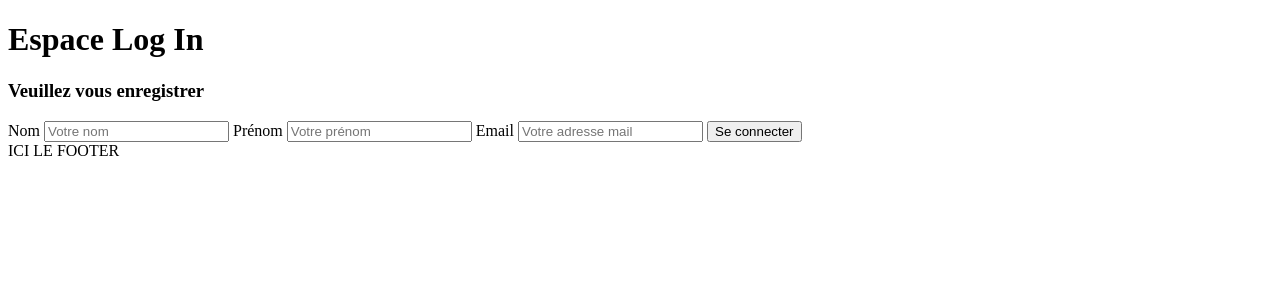
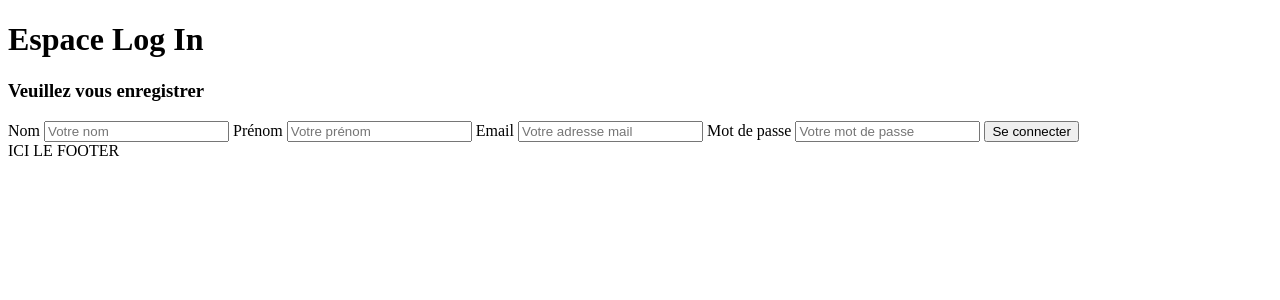
Before and after one commit to PaulMinguet/Site_Quizz, a PHP site: page /login.php in a window 1280 px wide. Shown: the part 70-370 px from the top of the page. Run offline with PHP 8.4, Linux system fonts and the light colour scheme; some libraries are stand-ins or nearby versions.

Commit message:
système de connexion (password)

```diff
--- a/src/login.php
+++ b/src/login.php
@@ -13,7 +13,9 @@ require 'nav.php';
     <label for="prenom">Prénom</label>
     <input id="prenom" type="text" name="prenom" placeholder="Votre prénom" class="area" />
     <label for="email">Email</label>
-    <input id="email " type="email" name="email" placeholder="Votre adresse mail" class="area" />
+    <input id="email" type="email" name="email" placeholder="Votre adresse mail" class="area" />
+    <label for="password">Mot de passe</label>
+    <input id="password" type="password" name="password" placeholder="Votre mot de passe" class="area" />
     <input type="submit" name="connect" value="Se connecter">
 </form>
 
```
